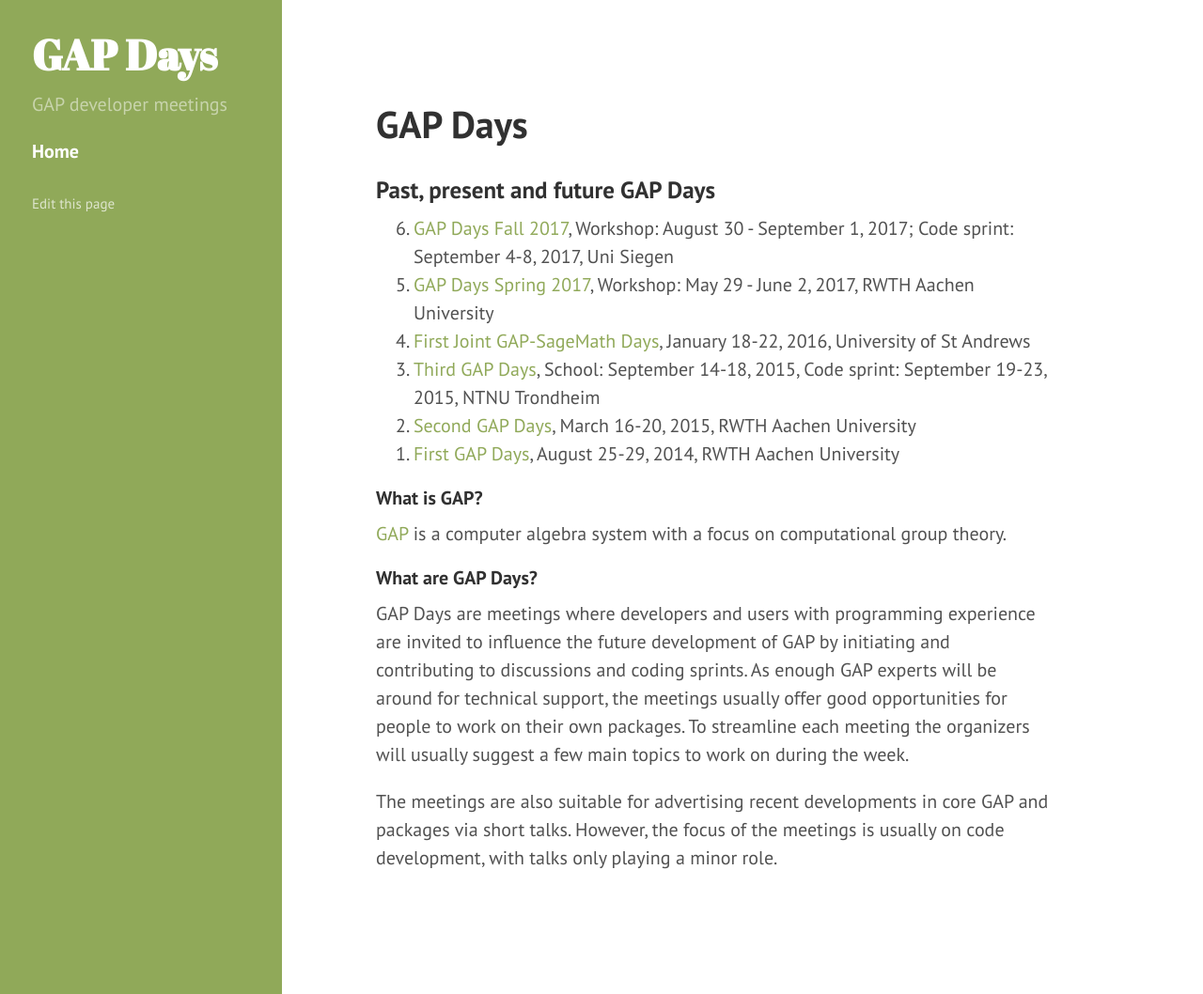
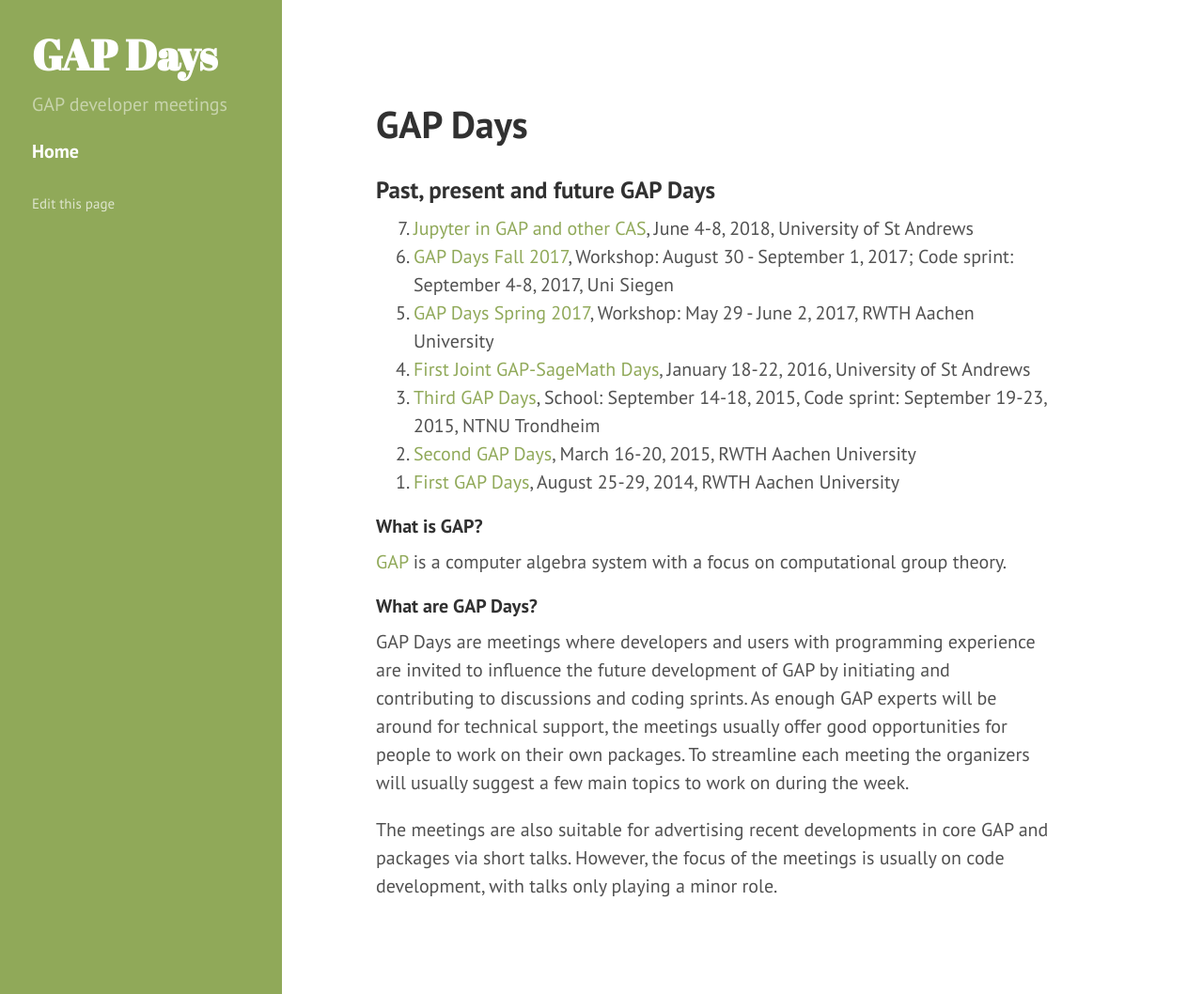
Before and after one commit to gapdays/gapdays.github.io, a Jekyll site: the page built from index.md, in a window 1280 px wide and 1058 px high. Shown: the whole window at 94% size. Built offline with Jekyll 4.4.1, drawn with Linux system fonts in a browser that asks for light colours.

Commit message:
Added GAP-Jupyter-Days to list

```diff
--- a/index.md
+++ b/index.md
@@ -8,6 +8,7 @@
 ### Past, present and future GAP Days
 
 <ol reversed>
+<li><a href="/gap-jupyter-days2018/">Jupyter in GAP and other CAS</a>, June 4-8, 2018, University of St Andrews</li>
 <li><a href="/gapdays2017-fall/">GAP Days Fall 2017</a>, Workshop: August 30 - September 1, 2017; Code sprint: September 4-8, 2017, Uni Siegen</li>
 <li><a href="/gapdays2017-spring/">GAP Days Spring 2017</a>, Workshop: May 29 - June 2, 2017, RWTH Aachen University</li>
 <li><a href="/gap-sage-days2016/">First Joint GAP-SageMath Days</a>, January 18-22, 2016, University of St Andrews</li>
```
